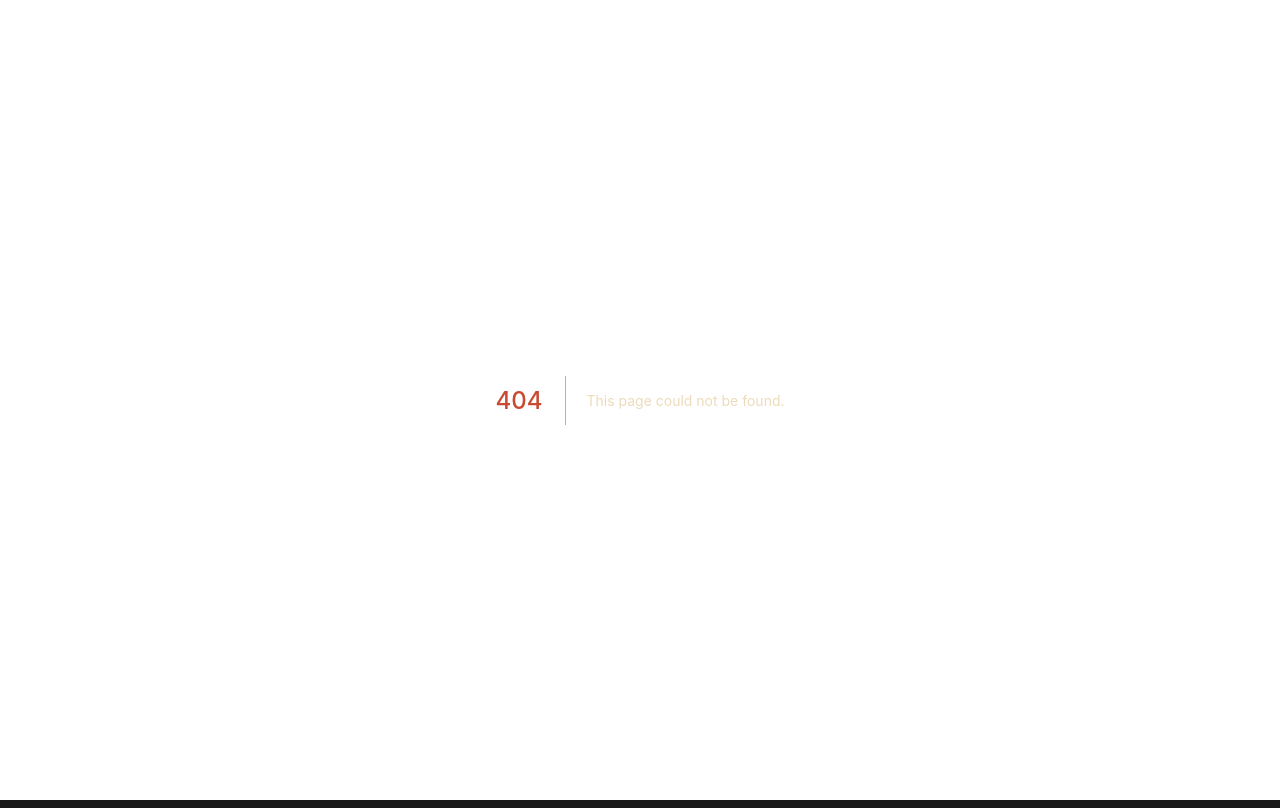
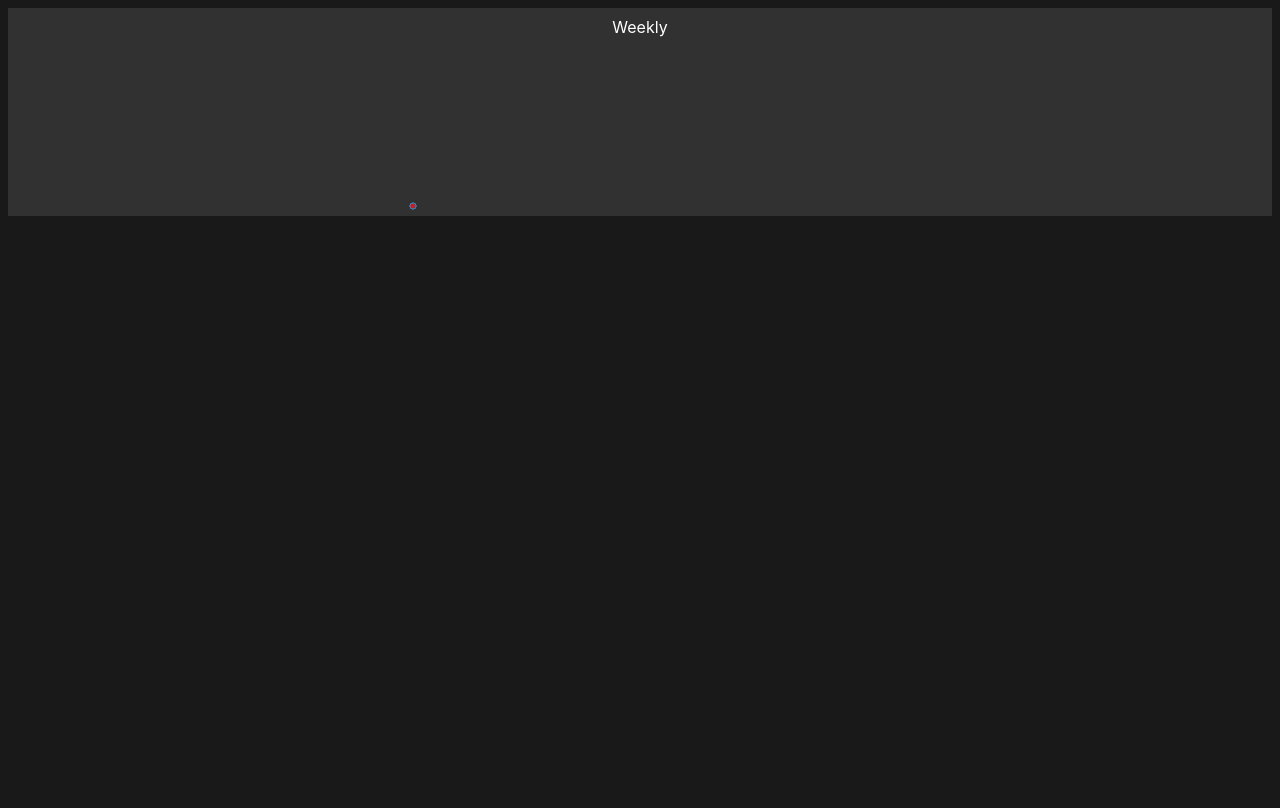
Before and after one commit to tpvretenarov/covidTracker, a Next.js app: page /components/MultiBarChart in a window 1280 px wide. Before the commit this address had no page. Built offline with nearby package versions, Linux system fonts and the light colour scheme.

Commit message:
testing multi chart

```diff
--- /dev/null
+++ b/pages/components/BarChart.module.css
@@ -0,0 +1,24 @@
+.barChartContainer {
+  background-color: #313131;
+  /* border: 1px #fff solid;
+  border-radius: 10px; */
+  padding: 5px;
+  margin: 8px;
+}
+
+.barChartTitle {
+  text-align: center;
+  color: #fff;
+  margin-top: 0.25rem;
+  margin-bottom: 0.25rem;
+}
+
+.tooltip {
+  background-color: #191919;
+  color: #ecdbba;
+  padding-left: 1rem;
+  padding-right: 1rem;
+  padding-top: 1px;
+  padding-bottom: 1px;
+  border-radius: 5px;
+}
--- /dev/null
+++ b/pages/components/MultiBarChart.tsx
@@ -0,0 +1,89 @@
+import React, { useMemo } from 'react';
+import { LineChart as ChartBar, XAxis, Tooltip, Bar, Line } from 'recharts';
+import styles from './BarChart.module.css';
+import { GlobalData } from '../types';
+import { getGlobalSpecific } from '../functions/getGlobalSpecific';
+
+type MultiBarChartType = {
+  data: GlobalData | undefined;
+  type: string;
+};
+
+const MultiBarChart = ({ data, type }: MultiBarChartType) => {
+  //   const isError = data && data[0].date === 'API Error';
+  const weeklyData = (data: any[]) => {
+    return data
+      .map((key, index, array) => {
+        let value;
+        value = {
+          date: key.date,
+          Amount: (array[index - 1] ? array[index - 1].amount : 0) + key.amount,
+        };
+        if (index % 7 === 0) {
+          return value;
+        }
+      })
+      .filter(Boolean);
+  };
+
+  const casesData = useMemo(
+    () =>
+      weeklyData(getGlobalSpecific(data, 'cases', 'all')).map((key) => {
+        if (key) {
+          return { date: key.date, CasesAmount: key.Amount };
+        }
+      }),
+    [data]
+  );
+  const recoveredData = useMemo(
+    () =>
+      weeklyData(getGlobalSpecific(data, 'recovered', 'all')).map((key) => {
+        if (key) {
+          return { date: key.date, RecoveredAmount: key.Amount };
+        }
+      }),
+    [data]
+  );
+  const deathsData = useMemo(
+    () =>
+      weeklyData(getGlobalSpecific(data, 'deaths', 'all')).map((key) => {
+        if (key) {
+          return { date: key.date, DeathsAmount: key.Amount };
+        }
+      }),
+    [data]
+  );
+
+  const combinedData = casesData
+    .map((item, i) => Object.assign({}, item, recoveredData[i]))
+    .map((item, i) => Object.assign({}, item, deathsData[i]));
+
+  const CustomTooltip = ({ active, payload, label }: any) => {
+    if (active && payload && payload.length) {
+      return (
+        <div className={styles.tooltip}>
+          <p>{`Date: ${label}`}</p>
+          <p>{`Amount: ${payload[0].value.toLocaleString()}`}</p>
+        </div>
+      );
+    }
+    return null;
+  };
+
+  return (
+    <div className={styles.barChartContainer}>
+      <div className={styles.barChartTitle}>Weekly {type}</div>
+      {combinedData && combinedData.length && (
+        <ChartBar width={800} height={170} data={combinedData}>
+          <Tooltip content={<CustomTooltip />} />
+          <XAxis hide dataKey="date" />
+          <Line dataKey="CasesAmount" fill="#ecdbba" />
+          <Line dataKey="RecoveredAmount" fill="#458B00" />
+          <Line dataKey="DeathsAmount" fill="#C81E1E" />
+        </ChartBar>
+      )}
+    </div>
+  );
+};
+
+export default MultiBarChart;
--- a/pages/components/StatisticCard.tsx
+++ b/pages/components/StatisticCard.tsx
@@ -15,7 +15,7 @@ const StatisticCard = ({ title, data, dataColor, loading }: StatisticCardType) =
       {loading && <span className={statisticStyles.loader} />}
       {!loading && (
         <>
-          <div style={{ color: '#ecdbba' }}>{title}</div>
+          <div style={{ color: '#fff' }}>{title}</div>
           <div style={{ color: `${dataColor}`, fontSize: '30px', fontWeight: 'bold' }}>{data.toLocaleString()}</div>
         </>
       )}
```
Also changed, not shown: pages/components/BarChart.tsx (+11 -18 lines), pages/index.tsx (+8 -6 lines), styles/Home.module.css (+5 -4 lines).
